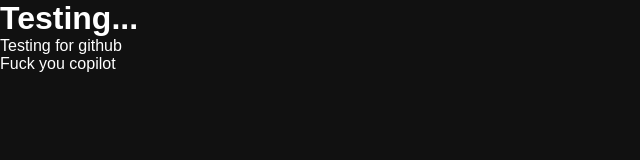
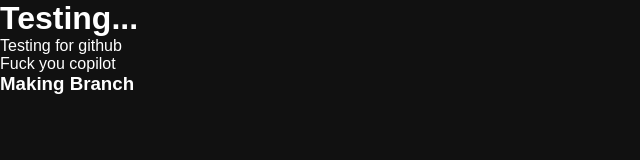
Before and after one commit to dev-tanvirtonmoy/testing-repo, a plain HTML site: page index.html in a window 1280 px wide. Shown: the whole page, without its empty margins (0-640 px from the left). Drawn offline with Linux system fonts and the light colour scheme.

Commit message:
checking branch

```diff
--- a/css/style.css
+++ b/css/style.css
@@ -20,3 +20,4 @@ a{
     text-decoration: none;
     color: #fff;
 }
+/* comment here */
--- a/index.html
+++ b/index.html
@@ -10,5 +10,6 @@
     <h1>Testing...</h1>
     <p>Testing for github</p>
     <a href="#">Fuck you copilot</a>
+    <h3>Making Branch </h3>
 </body>
 </html>
```
